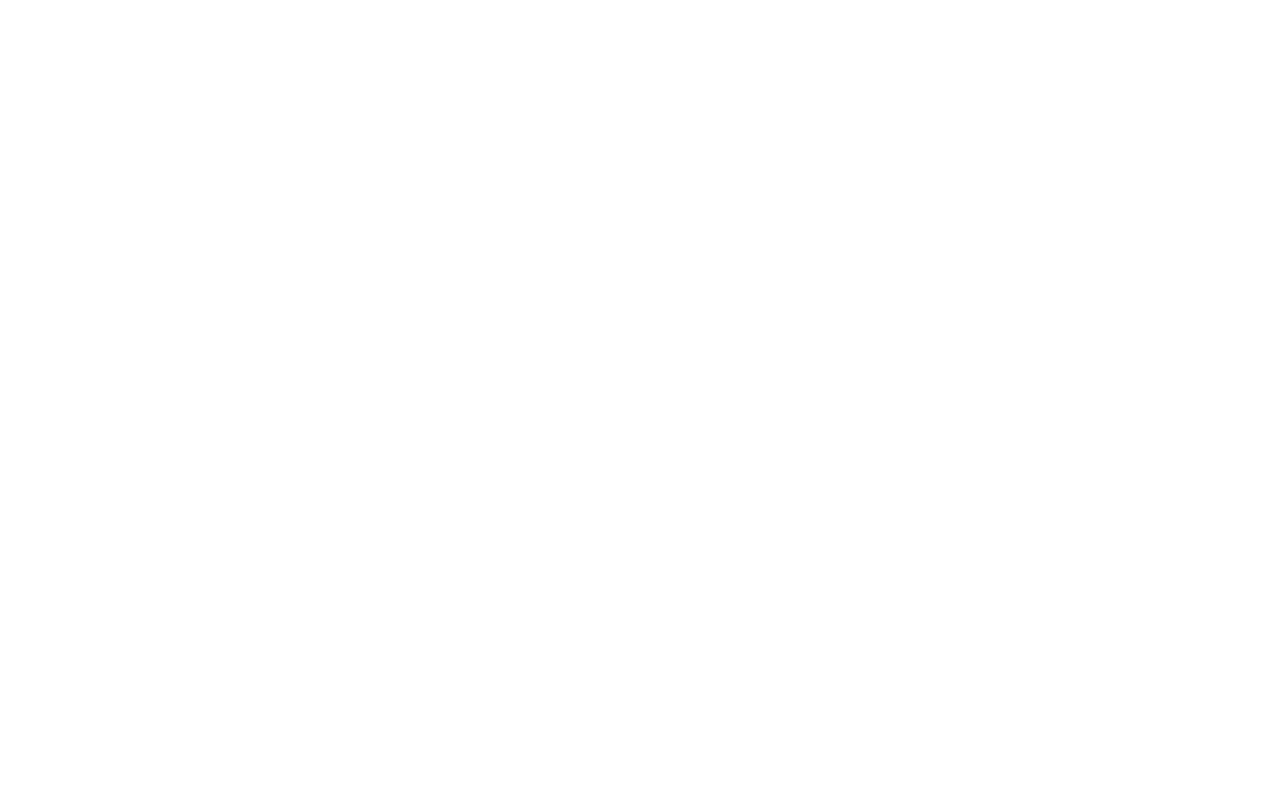
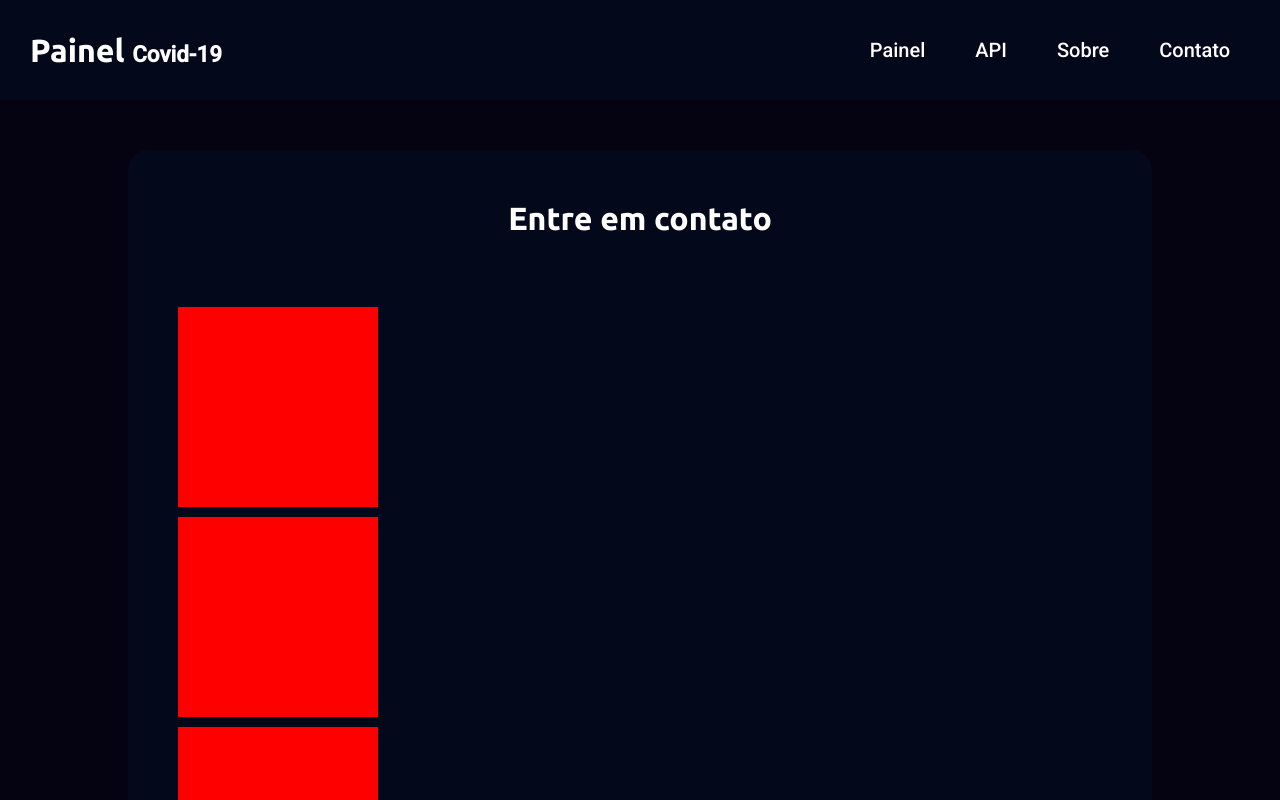
Before and after one commit to jefferson-calmon/covid19-painel, a React (Create React App) app: page /contato in a window 1280 px wide. Shown: the top 800 px of the page. Built offline with nearby package versions, Linux system fonts and the light colour scheme.

Commit message:
added contact page

```diff
--- /dev/null
+++ b/src/pages/Contato/index.jsx
@@ -0,0 +1,67 @@
+import React from 'react';
+
+import './styles.css';
+
+const Contato = () => {
+
+    var stateToggle = true;
+
+    function toggleMenu(){
+        const toggle = stateToggle;
+        const icon = document.querySelector('#iconMenu');
+
+        let nav = document.querySelector('#nav');
+
+        if (toggle){
+          nav.style.display = 'block'
+          nav.style.opacity = "1"
+          icon.style.color = '#000'
+          icon.className = 'fas fa-times'
+        }else{
+          nav.style.display = 'none'
+          nav.style.opacity = "0"
+          icon.style.color = '#fff'
+          icon.className = 'fas fa-bars'
+        }
+
+
+        stateToggle = !stateToggle;
+    }
+
+    return(
+        <div className="App">
+            <header>
+                <h1>Painel <span>Covid-19</span></h1>
+                <nav id="nav">
+                <ul>
+                    <li><a href="/" onClick={toggleMenu} rel="noopener noreferrer">Painel</a></li>
+
+                    <li><a href="https://covid19-brazil-api.now.sh/" target="_blank" rel="noopener noreferrer">API</a></li>
+
+                    <li><a href="https://github.com/jefferson-calmon/covid19-painel" target="_blank" rel="noopener noreferrer">Sobre</a></li>
+
+                    <li><a href="/contato" rel="noopener noreferrer">Contato</a></li>
+
+                </ul>
+                </nav>
+
+                <div id="iconMenu" onClick={toggleMenu} className="fas fa-bars"></div>
+                <div id="toggle"></div>
+            </header>
+
+            <div id="container">
+                <h1>Entre em contato</h1>
+                <div className="contactBox">
+                    <div className="box"></div>
+                    <div className="box"></div>
+                    <div className="box"></div>
+                    <div className="box"></div>
+                    <div className="box"></div>
+                </div>
+            </div>
+
+        </div>
+    )
+}
+
+export default Contato;
--- /dev/null
+++ b/src/pages/Contato/styles.css
@@ -0,0 +1,25 @@
+#container{
+    width: 80%;
+    background: #04081b;
+    margin: auto;
+    border-radius: 20px;
+    min-height: 100vh;
+    padding: 50px;
+}
+#container h1{
+    text-align: center;
+    color: #fff;
+}
+
+.contactBox{
+    display: grid;
+    grid-template-columns: repeat(auto-fit minmax(300px, 1fr));
+    gap: 10px;
+    margin-top: 70px;
+}
+
+.box{
+    background: red;
+    width: 200px;
+    height: 200px;
+}
--- a/src/pages/Home/index.jsx
+++ b/src/pages/Home/index.jsx
@@ -191,13 +191,12 @@
 
             <li><a href="https://github.com/jefferson-calmon/covid19-painel" target="_blank" rel="noopener noreferrer">Sobre</a></li>
 
-            <li><a href="https://github.com/jefferson-calmon/covid19-painel" target="_blank" rel="noopener noreferrer">Contato</a></li>
+            <li><a href="/contato" rel="noopener noreferrer">Contato</a></li>
 
           </ul>
         </nav>
 
         <div id="iconMenu" onClick={toggleMenu} className="fas fa-bars"></div>
-        <div id="toggle"></div>
       </header>
 
       <div className="container">
--- a/src/routes.js
+++ b/src/routes.js
@@ -2,11 +2,15 @@
 import { BrowserRouter, Route  } from 'react-router-dom';
 
 import Home from './pages/Home';
+import Contato from './pages/Contato'
 
 const Routes = () => {
     return (
         <BrowserRouter>
             <Route component={Home} path="/" exact />
+
+            <Route component={Contato} path="/contato" />
+
         </BrowserRouter>
     )
 }
```
